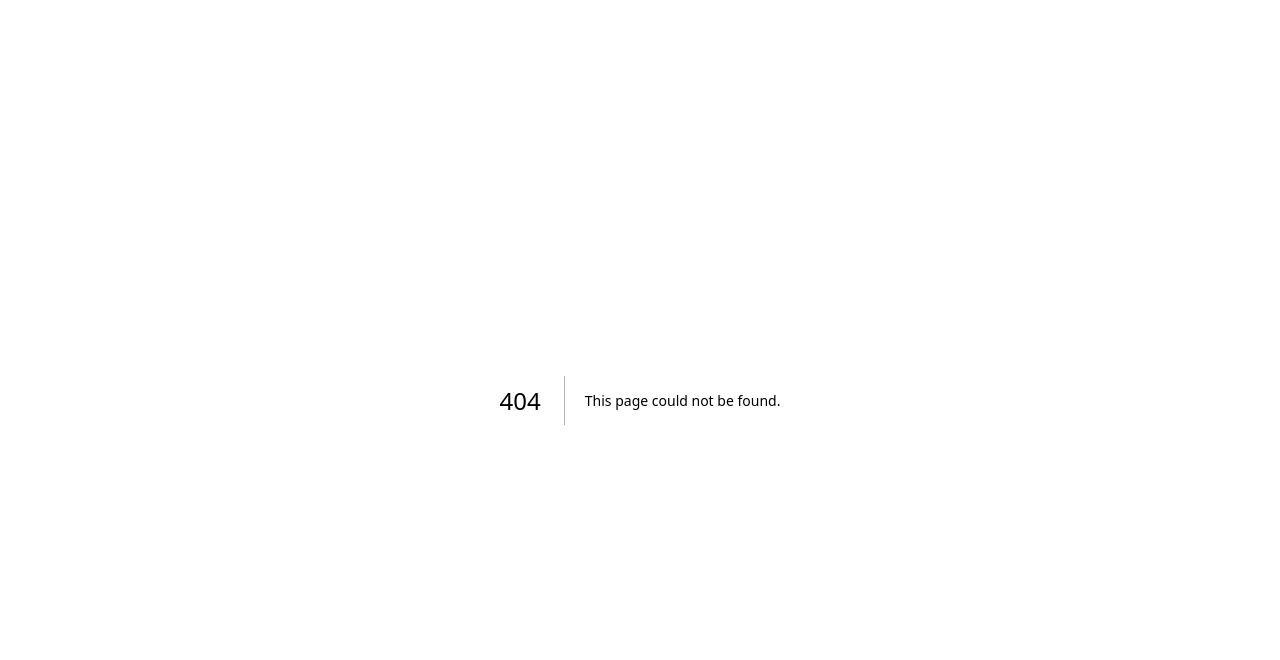
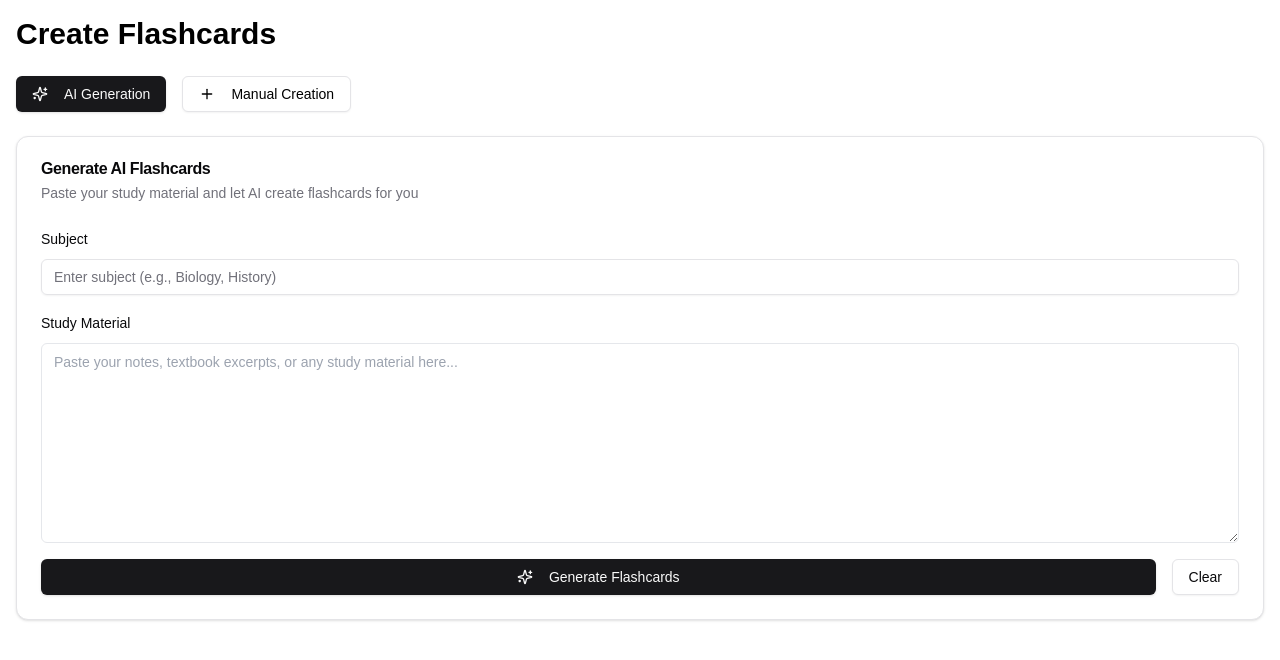
Before and after one commit to anbguye/flashcard-saas, a Next.js app: page /flashcards in a window 1280 px wide. Before the commit this address had no page. Shown: the top 660 px of the page. Built offline with nearby package versions, Linux system fonts and the light colour scheme.

Commit message:
Added functionality to create new set button

```diff
--- a/app/dashboard/page.tsx
+++ b/app/dashboard/page.tsx
@@ -12,12 +12,23 @@ import {
 } from "@/components/ui/card";
 import { Progress } from "@/components/ui/progress";
 import { Tabs, TabsContent, TabsList, TabsTrigger } from "@/components/ui/tabs";
-import { BarChart, Clock, Zap, Plus } from "lucide-react";
+import { BarChart, Clock, Zap, Plus, Sparkles } from "lucide-react";
 import Link from "next/link";
+import { useRouter } from "next/navigation";
+import {
+  Dialog,
+  DialogContent,
+  DialogDescription,
+  DialogHeader,
+  DialogTitle,
+  DialogTrigger,
+} from "@/components/ui/dialog";
 
 export default function Dashboard() {
   const { user } = useUser();
   const [progress] = useState(0);
+  const router = useRouter();
+  const [isQuickCreateOpen, setIsQuickCreateOpen] = useState(false);
 
   // Dummy data for flashcard sets
   const flashcardSets = [
@@ -25,6 +36,10 @@ export default function Dashboard() {
     { id: 2, title: "World History", cardCount: 30, progress: 40 },
     { id: 3, title: "Mathematics", cardCount: 25, progress: 90 },
   ];
+
+  const handleCreateNew = () => {
+    router.push('/flashcards');
+  };
 
   return (
     <div className="min-h-screen bg-gray-50 p-4 sm:p-6 lg:p-8">
@@ -38,9 +53,38 @@ export default function Dashboard() {
               Here&apos;s an overview of your learning progress.
             </p>
           </div>
-          <Button className="bg-black text-white hover:bg-gray-800">
-            <Plus className="mr-2 h-4 w-4" /> Create New Set
-          </Button>
+          <Dialog open={isQuickCreateOpen} onOpenChange={setIsQuickCreateOpen}>
+            <DialogTrigger asChild>
+              <Button className="bg-black text-white hover:bg-gray-800">
+                <Plus className="mr-2 h-4 w-4" /> Create New Set
+              </Button>
+            </DialogTrigger>
+            <DialogContent className="sm:max-w-[425px]">
+              <DialogHeader>
+                <DialogTitle>Create New Flashcard Set</DialogTitle>
+                <DialogDescription>
+                  Choose how you want to create your flashcard set
+                </DialogDescription>
+              </DialogHeader>
+              <div className="grid gap-4 py-4">
+                <Button
+                  onClick={handleCreateNew}
+                  className="flex items-center justify-center gap-2"
+                >
+                  <Sparkles className="h-4 w-4" />
+                  AI-Powered Generation
+                </Button>
+                <Button
+                  onClick={handleCreateNew}
+                  variant="outline"
+                  className="flex items-center justify-center gap-2"
+                >
+                  <Plus className="h-4 w-4" />
+                  Create Manually
+                </Button>
+              </div>
+            </DialogContent>
+          </Dialog>
         </header>
 
         <div className="grid gap-6 md:grid-cols-2 lg:grid-cols-3">
--- /dev/null
+++ b/app/flashcards/page.tsx
@@ -0,0 +1,202 @@
+"use client";
+
+import { useState, ChangeEvent } from "react";
+import { Button } from "@/components/ui/button";
+import {
+  Card,
+  CardContent,
+  CardDescription,
+  CardHeader,
+  CardTitle,
+} from "@/components/ui/card";
+import { Input } from "@/components/ui/input";
+import { Label } from "@/components/ui/label";
+import { Textarea } from "@/components/ui/textarea";
+import { Sparkles, Save, Plus } from "lucide-react";
+import { toast } from "react-hot-toast";
+import { useSearchParams } from 'next/navigation';
+
+interface Flashcard {
+  id: string;
+  question: string;
+  answer: string;
+  subject: string;
+  lastReviewed?: Date;
+  nextReview?: Date;
+  difficulty?: number;
+}
+
+export default function FlashcardsPage() {
+  const searchParams = useSearchParams();
+  const mode = searchParams.get('mode');
+  const [isGenerating, setIsGenerating] = useState(false);
+  const [inputText, setInputText] = useState("");
+  const [subject, setSubject] = useState("");
+  const [generatedFlashcards, setGeneratedFlashcards] = useState<Flashcard[]>([]);
+  const [isManualMode, setIsManualMode] = useState(mode === 'manual');
+
+  const generateFlashcards = async () => {
+    if (!inputText.trim() || !subject.trim()) {
+      toast.error("Please provide both study material and subject");
+      return;
+    }
+
+    setIsGenerating(true);
+    try {
+      // TODO: Replace with actual API call to AI service
+      // This is a mock implementation
+      const mockGeneratedCards = [
+        {
+          id: Date.now().toString(),
+          question: "What is the main concept discussed in the text?",
+          answer: "This is a sample answer generated from the input text.",
+          subject: subject,
+          lastReviewed: new Date(),
+          nextReview: new Date(Date.now() + 24 * 60 * 60 * 1000), // Next day
+          difficulty: 0,
+        },
+      ];
+
+      setGeneratedFlashcards(mockGeneratedCards);
+      toast.success("Flashcards generated successfully!");
+    } catch (error) {
+      toast.error("Failed to generate flashcards");
+      console.error(error);
+    } finally {
+      setIsGenerating(false);
+    }
+  };
+
+  const saveFlashcards = async () => {
+    try {
+      // TODO: Implement saving to database
+      toast.success("Flashcards saved successfully!");
+    } catch (error) {
+      toast.error("Failed to save flashcards");
+      console.error(error);
+    }
+  };
+
+  return (
+    <div className="container mx-auto p-4 space-y-6">
+      <h1 className="text-2xl md:text-3xl font-bold">Create Flashcards</h1>
+
+      <div className="flex gap-4 mb-6">
+        <Button
+          variant={!isManualMode ? "default" : "outline"}
+          onClick={() => setIsManualMode(false)}
+        >
+          <Sparkles className="mr-2 h-4 w-4" />
+          AI Generation
+        </Button>
+        <Button
+          variant={isManualMode ? "default" : "outline"}
+          onClick={() => setIsManualMode(true)}
+        >
+          <Plus className="mr-2 h-4 w-4" />
+          Manual Creation
+        </Button>
+      </div>
+
+      {!isManualMode ? (
+        <Card>
+          <CardHeader>
+            <CardTitle>Generate AI Flashcards</CardTitle>
+            <CardDescription>
+              Paste your study material and let AI create flashcards for you
+            </CardDescription>
+          </CardHeader>
+          <CardContent className="space-y-4">
+            <div className="space-y-2">
+              <Label htmlFor="subject">Subject</Label>
+              <Input
+                id="subject"
+                placeholder="Enter subject (e.g., Biology, History)"
+                value={subject}
+                onChange={(e) => setSubject(e.target.value)}
+              />
+            </div>
+            <div className="space-y-2">
+              <Label htmlFor="study-material">Study Material</Label>
+              <Textarea
+                id="study-material"
+                placeholder="Paste your notes, textbook excerpts, or any study material here..."
+                className="min-h-[200px]"
+                value={inputText}
+                onChange={(e: ChangeEvent<HTMLTextAreaElement>) => setInputText(e.target.value)}
+              />
+            </div>
+            <div className="flex gap-4">
+              <Button
+                onClick={generateFlashcards}
+                disabled={isGenerating}
+                className="flex-1"
+              >
+                <Sparkles className="mr-2 h-4 w-4" />
+                {isGenerating ? "Generating..." : "Generate Flashcards"}
+              </Button>
+              <Button
+                variant="outline"
+                onClick={() => {
+                  setInputText("");
+                  setSubject("");
+                }}
+              >
+                Clear
+              </Button>
+            </div>
+          </CardContent>
+        </Card>
+      ) : (
+        <Card>
+          <CardHeader>
+            <CardTitle>Create Flashcards Manually</CardTitle>
+            <CardDescription>
+              Create your own flashcards one by one
+            </CardDescription>
+          </CardHeader>
+          <CardContent className="space-y-4">
+            {/* Add manual creation form here */}
+          </CardContent>
+        </Card>
+      )}
+
+      {generatedFlashcards.length > 0 && (
+        <Card>
+          <CardHeader>
+            <CardTitle>Generated Flashcards</CardTitle>
+            <CardDescription>
+              Review and edit your AI-generated flashcards
+            </CardDescription>
+          </CardHeader>
+          <CardContent className="space-y-4">
+            {generatedFlashcards.map((card) => (
+              <Card key={card.id}>
+                <CardContent className="p-4 space-y-4">
+                  <div className="space-y-2">
+                    <Label>Question</Label>
+                    <Textarea
+                      defaultValue={card.question}
+                      className="resize-none"
+                    />
+                  </div>
+                  <div className="space-y-2">
+                    <Label>Answer</Label>
+                    <Textarea
+                      defaultValue={card.answer}
+                      className="resize-none"
+                    />
+                  </div>
+                </CardContent>
+              </Card>
+            ))}
+            <Button onClick={saveFlashcards} className="w-full">
+              <Save className="mr-2 h-4 w-4" />
+              Save Flashcards
+            </Button>
+          </CardContent>
+        </Card>
+      )}
+    </div>
+  );
+}
--- /dev/null
+++ b/components/ui/textarea.tsx
@@ -0,0 +1,23 @@
+import * as React from "react"
+
+import { cn } from "@/lib/utils"
+
+export type TextareaProps = React.TextareaHTMLAttributes<HTMLTextAreaElement>
+
+const Textarea = React.forwardRef<HTMLTextAreaElement, TextareaProps>(
+  ({ className, ...props }, ref) => {
+    return (
+      <textarea
+        className={cn(
+          "flex min-h-[80px] w-full rounded-md border border-input bg-background px-3 py-2 text-sm ring-offset-background placeholder:text-muted-foreground focus-visible:outline-none focus-visible:ring-2 focus-visible:ring-ring focus-visible:ring-offset-2 disabled:cursor-not-allowed disabled:opacity-50",
+          className
+        )}
+        ref={ref}
+        {...props}
+      />
+    )
+  }
+)
+Textarea.displayName = "Textarea"
+
+export { Textarea }
```
